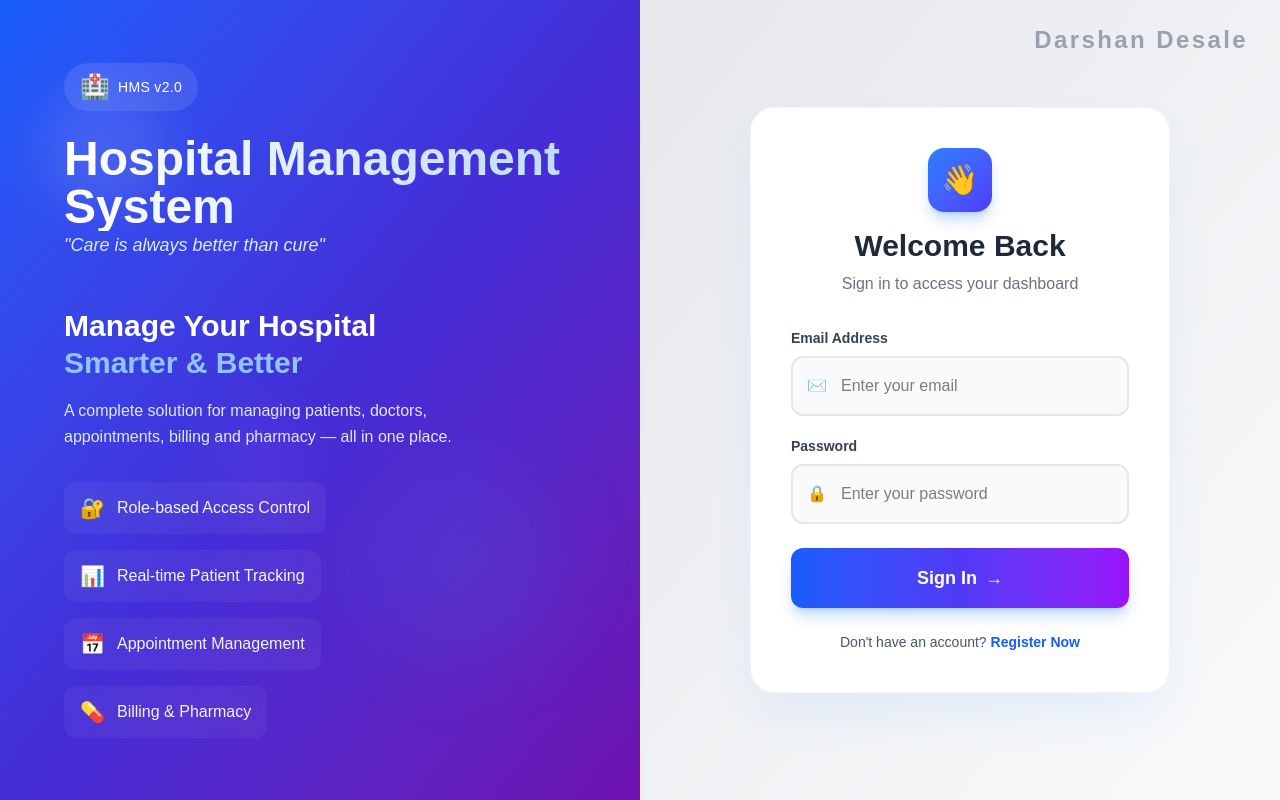
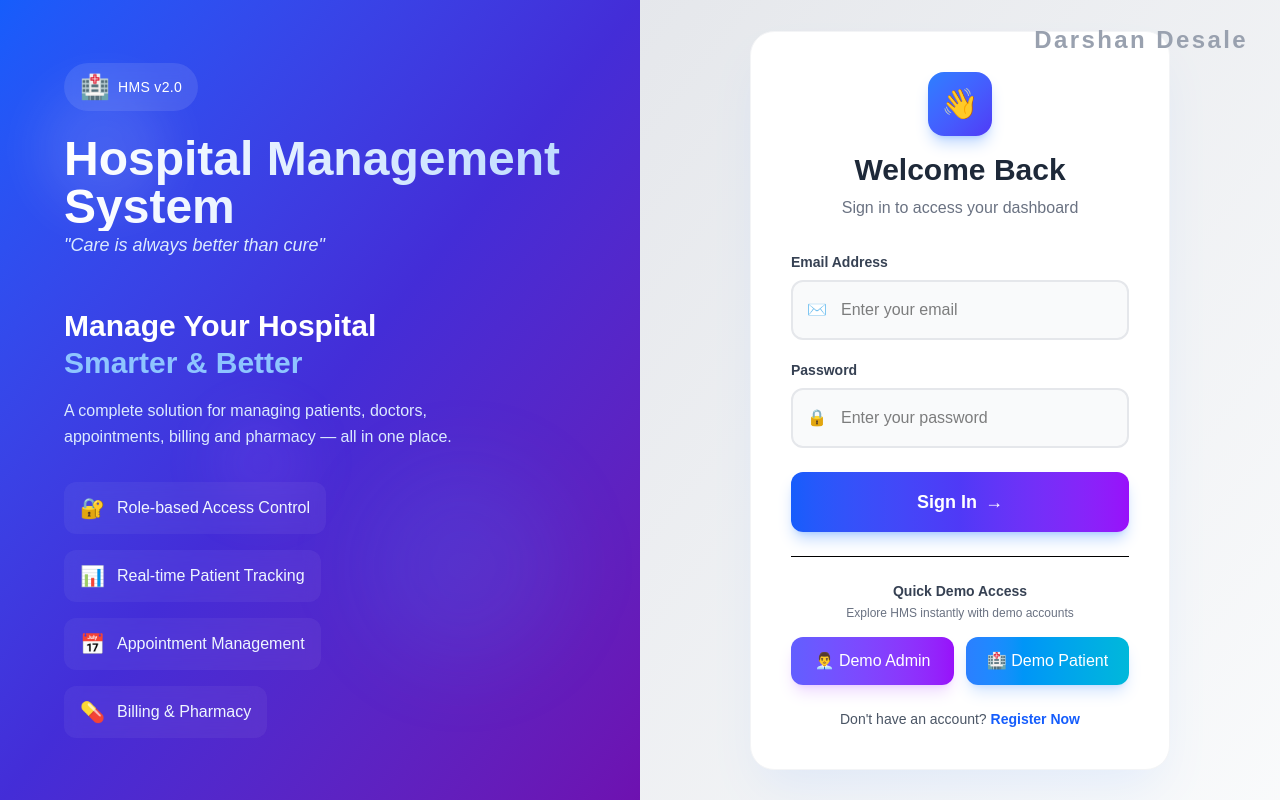
Before and after one commit to Darshannn007/Hospital-management-system, a React (Vite) app: page / in a window 1280 px wide. Built offline with nearby package versions, Linux system fonts and the light colour scheme; no server answers.

Commit message:
Fix:fixed sidebar logout button bug

```diff
--- a/src/pages/Login.jsx
+++ b/src/pages/Login.jsx
@@ -1,11 +1,11 @@
 /* eslint-disable no-unused-vars */
-import { useState } from "react";
+import { useEffect, useState } from "react";
 import { useDispatch } from "react-redux";
 import { loginSuccess } from "../features/authSlice";
 import { useNavigate } from "react-router-dom";
 import { motion, AnimatePresence } from "framer-motion";
 import { toast } from "react-hot-toast";
-import { login } from "../services/authServices";
+import { login, warmupBackend } from "../services/authServices";
 
 function Login() {
   const dispatch = useDispatch();
@@ -19,6 +19,13 @@ function Login() {
   const [error, setError] = useState("");
   const [isLoading, setIsLoading] = useState(false);
   const [focusedField, setFocusedField] = useState(null);
+
+
+  useEffect(() => {
+    warmupBackend().catch((err) => {
+      console.debug("Backend warmup failed", err);
+    });
+  }, []);
 
   const handleChange = (e) => {
     setFormData({
@@ -55,6 +62,97 @@ function Login() {
     } finally {
       setIsLoading(false);
     }
+  };
+  const handleDemoAdminLogin = async () => {
+
+    const demoData = {
+      email: "admin@gmail.com",
+      password: "1234"
+    };
+
+    // auto fill fields
+    setFormData(demoData);
+
+    // optional tiny delay for UX
+    setTimeout(async () => {
+
+      try {
+
+        setIsLoading(true);
+
+        const res = await login(demoData);
+
+        const { token, email, role } = res.data;
+
+        dispatch(
+          loginSuccess({
+            user: { email },
+            token,
+            role,
+          })
+        );
+
+        toast.success("Logged in as Demo Admin 🚀");
+
+        navigate("/dashboard");
+
+      } catch (err) {
+
+        console.log(err);
+
+        toast.error("Demo admin login failed");
+
+      } finally {
+
+        setIsLoading(false);
+      }
+
+    }, 500);
+  };
+  const handleDemoPatientLogin = async () => {
+
+    const demoData = {
+      email: "patient@gmail.com",
+      password: "1234"
+    };
+
+    // auto fill fields
+    setFormData(demoData);
+
+    setTimeout(async () => {
+
+      try {
+
+        setIsLoading(true);
+
+        const res = await login(demoData);
+
+        const { token, email, role } = res.data;
+
+        dispatch(
+          loginSuccess({
+            user: { email },
+            token,
+            role,
+          })
+        );
+
+        toast.success("Logged in as Demo Patient 🏥");
+
+        navigate("/dashboard");
+
+      } catch (err) {
+
+        console.log(err);
+
+        toast.error("Demo patient login failed");
+
+      } finally {
+
+        setIsLoading(false);
+      }
+
+    }, 500);
   };
 
   const containerVariants = {
@@ -103,6 +201,7 @@ function Login() {
   ];
 
   return (
+
     <div className="min-h-screen w-full flex flex-col lg:flex-row overflow-hidden">
       {/* LEFT SIDE - Animated Background (Hidden on mobile) */}
       <motion.div
@@ -111,6 +210,7 @@ function Login() {
         transition={{ duration: 0.8, ease: "easeOut" }}
         className="hidden lg:flex relative w-full lg:w-1/2 bg-gradient-to-br from-blue-600 via-indigo-700 to-purple-800 text-white flex-col justify-center px-8 lg:px-16 overflow-hidden"
       >
+
         {/* Animated Background Elements */}
         <div className="absolute inset-0 overflow-hidden">
           <motion.div
@@ -352,6 +452,49 @@ function Login() {
             <div className="absolute inset-0 bg-gradient-to-r from-indigo-600 via-purple-600 to-blue-600 opacity-0 group-hover:opacity-100 transition-opacity duration-300" />
           </motion.button>
 
+{/* Demo Access */}
+
+<motion.div
+  initial={{ opacity: 0 }}
+  animate={{ opacity: 1 }}
+  transition={{ delay: 1.1 }}
+  className="mt-6 border-t pt-6"
+>
+
+  <div className="text-center mb-4">
+    <p className="text-sm font-semibold text-gray-700">
+      Quick Demo Access
+    </p>
+
+    <p className="text-xs text-gray-500 mt-1">
+      Explore HMS instantly with demo accounts
+    </p>
+  </div>
+
+  <div className="grid grid-cols-1 sm:grid-cols-2 gap-3">
+
+    <motion.button
+      whileHover={{ scale: 1.02 }}
+      whileTap={{ scale: 0.98 }}
+      onClick={handleDemoAdminLogin}
+      className="bg-gradient-to-r from-indigo-500 to-purple-600 text-white py-3 rounded-xl font-medium shadow-lg shadow-purple-500/20"
+    >
+      👨‍💼 Demo Admin
+    </motion.button>
+
+    <motion.button
+      whileHover={{ scale: 1.02 }}
+      whileTap={{ scale: 0.98 }}
+      onClick={handleDemoPatientLogin}
+      className="bg-gradient-to-r from-blue-500 to-cyan-500 text-white py-3 rounded-xl font-medium shadow-lg shadow-blue-500/20"
+    >
+      🏥 Demo Patient
+    </motion.button>
+
+  </div>
+
+</motion.div>
+
           {/* Register Link */}
           <motion.p
             initial={{ opacity: 0 }}
--- a/src/services/authServices.js
+++ b/src/services/authServices.js
@@ -1,6 +1,7 @@
 import axios from "axios";
 
-const API = "https://hms-deployment-eh4s.onrender.com/auth";
+const BASE_ORIGIN = "https://hms-deployment-eh4s.onrender.com";
+const API = `${BASE_ORIGIN}/auth`;
 
 
 export const register = (data) => {
@@ -10,3 +11,7 @@ export const register = (data) => {
 export const login = (data) => {
   return axios.post(`${API}/login`, data);
 };
+
+export const warmupBackend = () => {
+  return fetch(BASE_ORIGIN, { mode: "no-cors", cache: "no-store" });
+};
```
Also changed, not shown: src/components/Sidebar.jsx (+183 -34 lines).
